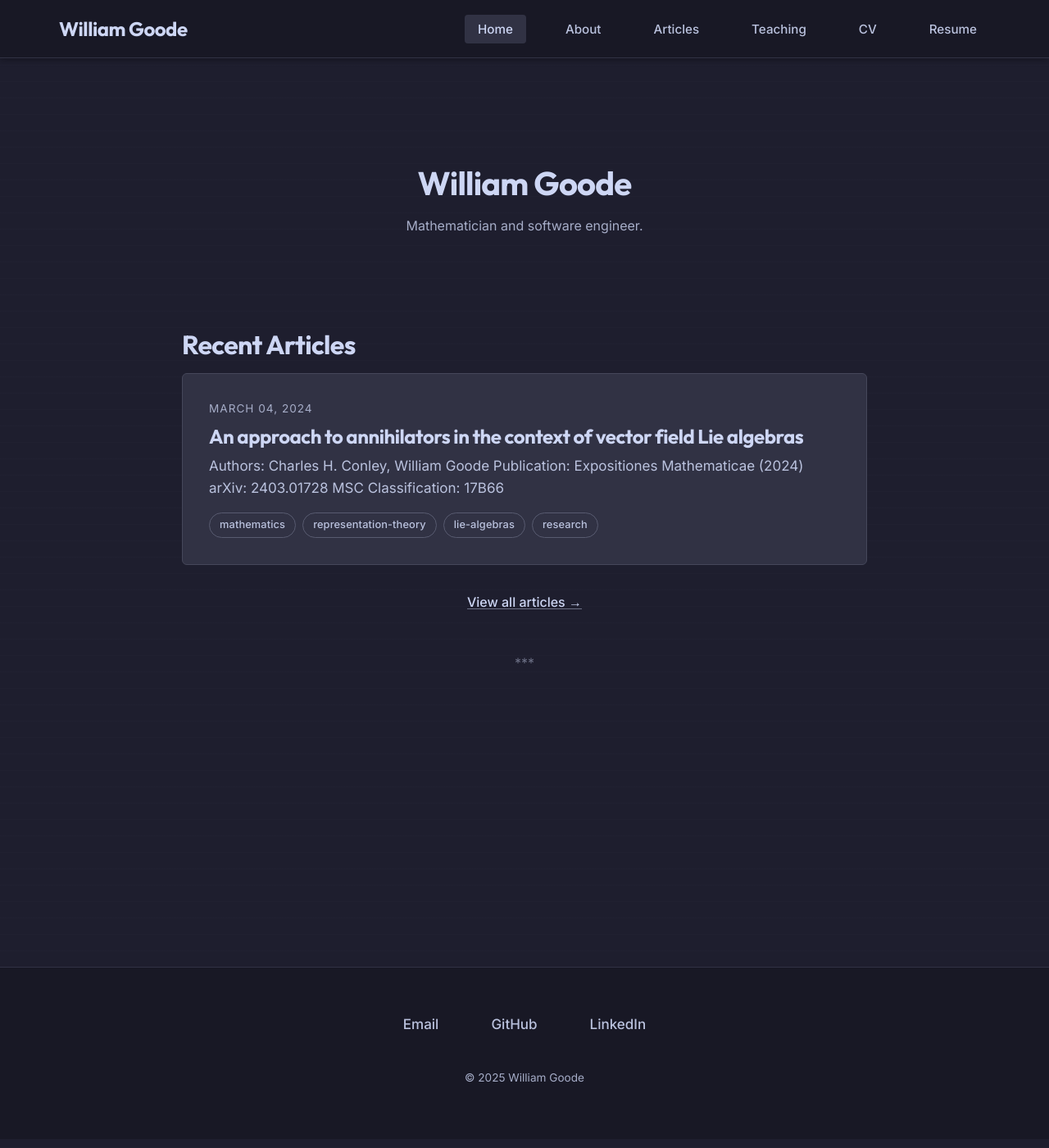
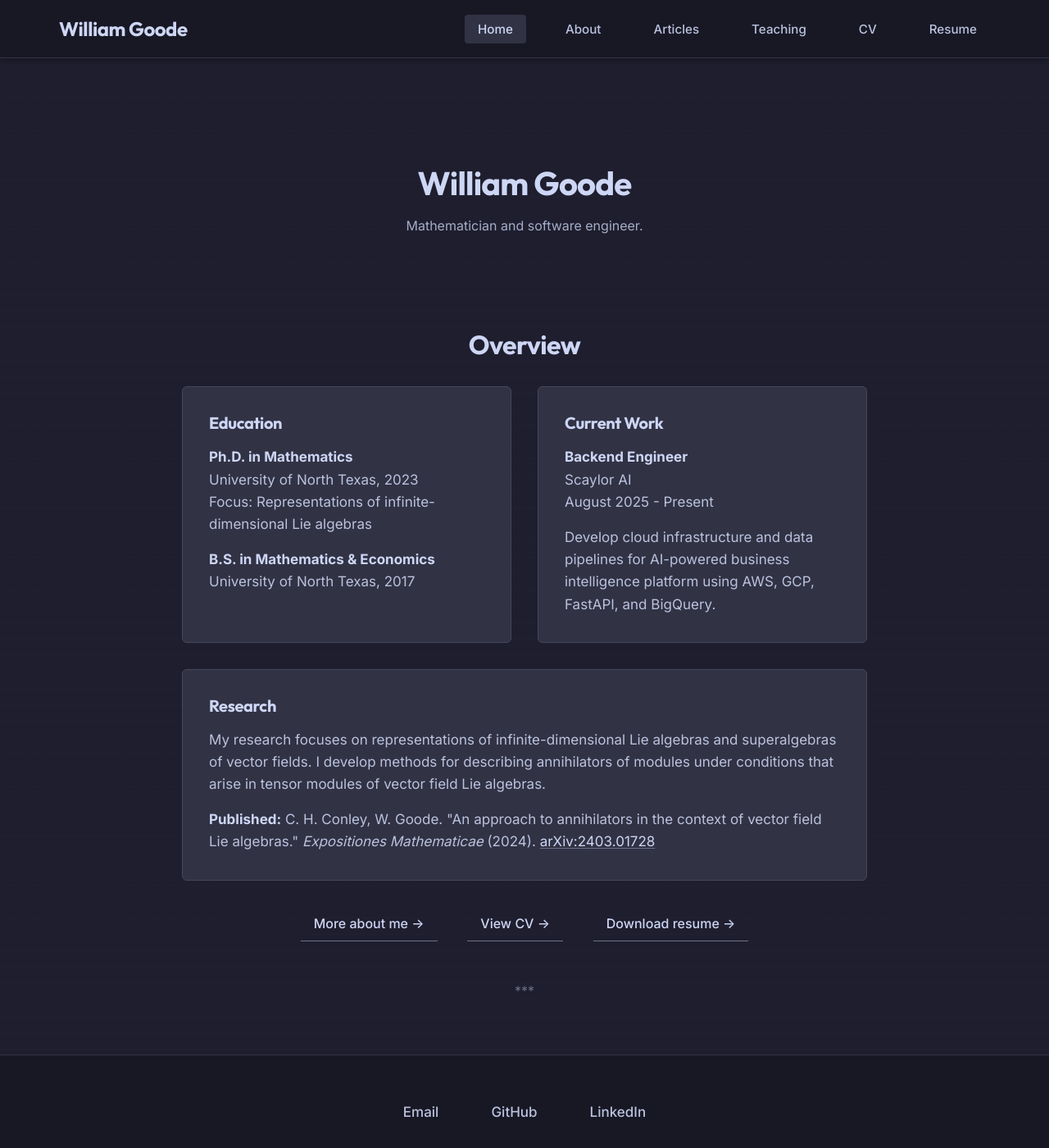
Before and after one commit to william-goode/william-goode.github.io, a Jekyll site: the page built from index.html, in a window 1280 px wide and 1400 px high. Shown: the whole window at 82% size. Built offline with Jekyll 4.4.1, drawn with Linux system fonts in a browser that asks for light colours.

Commit message:
Redesign landing page: comprehensive overview instead of article focus

```diff
--- a/assets/css/main.scss
+++ b/assets/css/main.scss
@@ -632,6 +632,80 @@ a {
   }
 }
 
+// Overview Section (for home page)
+.overview {
+  margin-bottom: $spacing-lg;
+
+  h2 {
+    text-align: center;
+    margin-bottom: $spacing-md;
+  }
+}
+
+.overview-grid {
+  display: grid;
+  grid-template-columns: 1fr 1fr;
+  gap: $spacing-md;
+  margin-bottom: $spacing-md;
+
+  @media (max-width: $breakpoint-mobile) {
+    grid-template-columns: 1fr;
+  }
+}
+
+.overview-section {
+  background-color: $surface0;
+  padding: $spacing-md;
+  border-radius: 6px;
+  border: 1px solid $surface1;
+
+  h3 {
+    font-size: 1.25rem;
+    margin-bottom: $spacing-sm;
+    color: $text;
+  }
+
+  p {
+    color: $subtext1;
+    line-height: 1.6;
+
+    &:last-child {
+      margin-bottom: 0;
+    }
+  }
+
+  strong {
+    color: $text;
+  }
+
+  a {
+    color: $text;
+    text-decoration: underline;
+    text-decoration-color: $overlay0;
+
+    &:hover {
+      text-decoration-color: $subtext1;
+    }
+  }
+}
+
+.overview-link {
+  display: inline-block;
+  margin: 0 $spacing-sm;
+  padding: $spacing-xs $spacing-sm;
+  color: $text;
+  font-family: $font-body;
+  font-size: 1rem;
+  font-weight: 500;
+  text-decoration: none;
+  border-bottom: 1px solid $overlay0;
+  transition: all 0.3s ease;
+
+  &:hover {
+    border-bottom-color: $subtext1;
+  }
+}
+
 // Decorative elements
 .ornament {
   text-align: center;
--- a/index.html
+++ b/index.html
@@ -7,38 +7,42 @@ layout: default
   <p>Mathematician and software engineer.</p>
 </section>
 
-<section class="recent-articles">
-  <h2>Recent Articles</h2>
+<section class="overview">
+  <h2>Overview</h2>
 
-  {% assign recent_posts = site.posts | limit: 3 %}
-  {% if recent_posts.size > 0 %}
-    <div class="articles-list">
-      {% for post in recent_posts %}
-        <article class="article-card">
-          <time class="article-date">{{ post.date | date: "%B %d, %Y" }}</time>
-          <h3 class="article-title">
-            <a href="{{ post.url | relative_url }}">{{ post.title }}</a>
-          </h3>
-          {% if post.excerpt %}
-            <p class="article-excerpt">{{ post.excerpt | strip_html | truncatewords: 30 }}</p>
-          {% endif %}
-          {% if post.tags %}
-            <div class="article-tags">
-              {% for tag in post.tags %}
-                <span class="tag">{{ tag }}</span>
-              {% endfor %}
-            </div>
-          {% endif %}
-        </article>
-      {% endfor %}
+  <div class="overview-grid">
+    <div class="overview-section">
+      <h3>Education</h3>
+      <p><strong>Ph.D. in Mathematics</strong><br>
+      University of North Texas, 2023<br>
+      Focus: Representations of infinite-dimensional Lie algebras</p>
+
+      <p><strong>B.S. in Mathematics & Economics</strong><br>
+      University of North Texas, 2017</p>
     </div>
 
-    <div style="text-align: center; margin-top: 2rem;">
-      <a href="{{ '/articles' | relative_url }}" style="font-family: 'Inter', sans-serif; font-size: 1rem; font-weight: 500;">View all articles →</a>
+    <div class="overview-section">
+      <h3>Current Work</h3>
+      <p><strong>Backend Engineer</strong><br>
+      Scaylor AI<br>
+      August 2025 - Present</p>
+
+      <p>Develop cloud infrastructure and data pipelines for AI-powered business intelligence platform using AWS, GCP, FastAPI, and BigQuery.</p>
     </div>
-  {% else %}
-    <p style="text-align: center; color: #a6adc8;">No articles yet.</p>
-  {% endif %}
+  </div>
+
+  <div class="overview-section">
+    <h3>Research</h3>
+    <p>My research focuses on representations of infinite-dimensional Lie algebras and superalgebras of vector fields. I develop methods for describing annihilators of modules under conditions that arise in tensor modules of vector field Lie algebras.</p>
+
+    <p><strong>Published:</strong> C. H. Conley, W. Goode. "An approach to annihilators in the context of vector field Lie algebras." <em>Expositiones Mathematicae</em> (2024). <a href="https://arxiv.org/abs/2403.01728" target="_blank">arXiv:2403.01728</a></p>
+  </div>
+
+  <div style="text-align: center; margin-top: 2rem;">
+    <a href="{{ '/about' | relative_url }}" class="overview-link">More about me →</a>
+    <a href="{{ '/cv' | relative_url }}" class="overview-link">View CV →</a>
+    <a href="{{ '/resume' | relative_url }}" class="overview-link">Download resume →</a>
+  </div>
 </section>
 
 <div class="ornament"></div>
```
